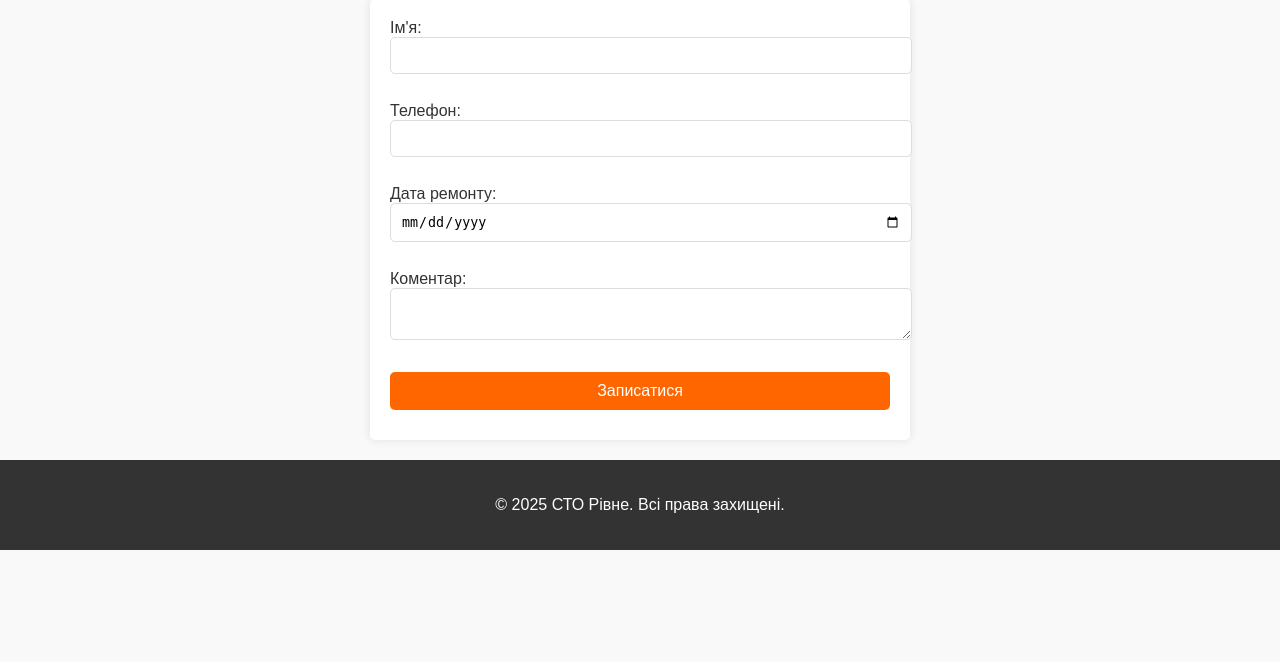
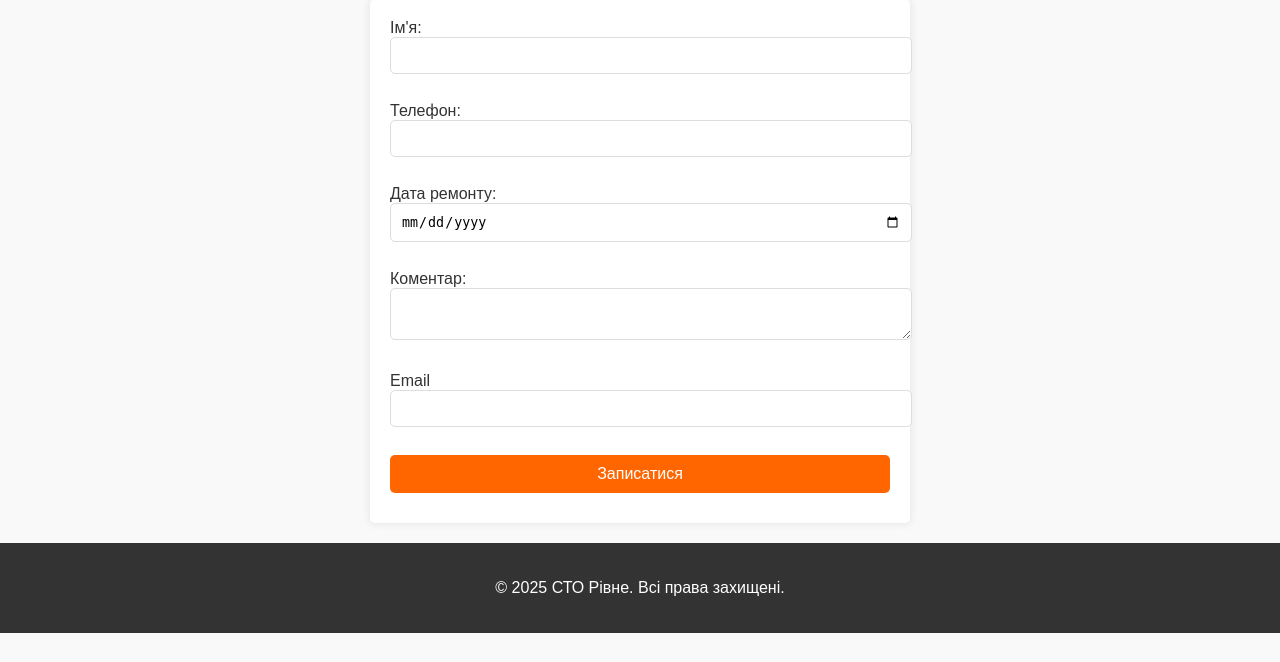
Before and after one commit to valery2024-2024/sto_project, a Flask app: page /booking in a window 1280 px wide. Shown: the part 138-800 px from the top of the page. Run offline with Flask 3, Linux system fonts and the light colour scheme.

Commit message:
Додан? файли booking.html

```diff
--- a/templates/booking.html
+++ b/templates/booking.html
@@ -35,6 +35,9 @@
             <label for="comment">Коментар:</label><br>
             <textarea id="comment" name="comment"></textarea><br><br>
 
+            <label for="email">Email</label><br>
+            <input tupe="email" id="email" name="email" required><br><br>
+
             <button type="submit">Записатися</button>
         </form>
     </main>
```
